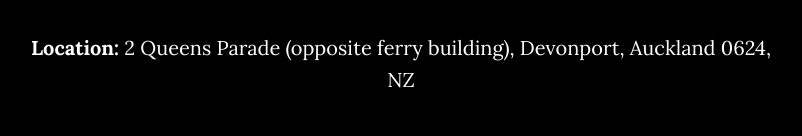
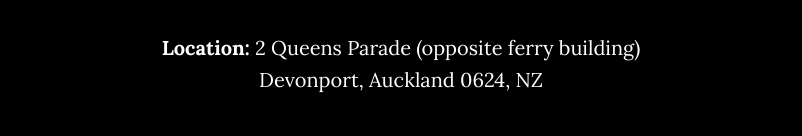
Before and after one commit to mangosteen182/newtonandrews, a website: page index.html in a window 1280 px wide. Shown: the part 1217-1353 px from the top of the page, without its empty margins (239-1041 px from the left). Drawn offline with nearby package versions, Linux system fonts and the light colour scheme; a script that the page names is missing.

Commit message:
Update index.html

```diff
--- a/index.html
+++ b/index.html
@@ -97,8 +97,8 @@
             <div class="col-lg-8 col-lg-offset-2">
                 <h2>About</h2>
                 <p>Newton Andrews Gallery has over 40 years of experience collecting and trading in early and antique prints, maps, paintings and photography. Newton Andrews is the leading specialist for New Zealand related material.</p>
-                <p><b>Location:</b> 2 Queens Parade (opposite ferry building), Devonport, Auckland 0624, NZ</p>
-                <p><b>Open:</b>After lockdown</p>
+                <p><b>Location:</b> 2 Queens Parade (opposite ferry building) <br/> Devonport, Auckland 0624, NZ</p>
+                <p><b>Open:</b> After lockdown</p>
             </div>
         </div>
     </section>
```
